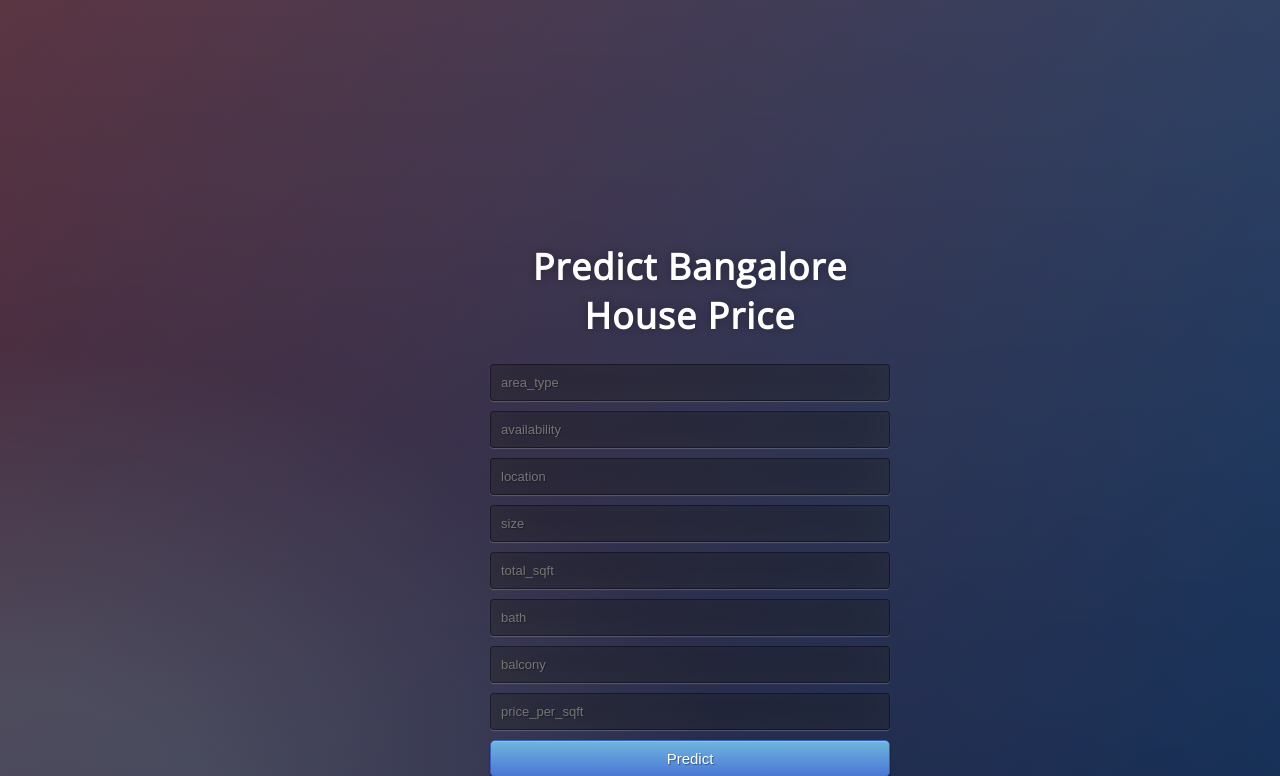
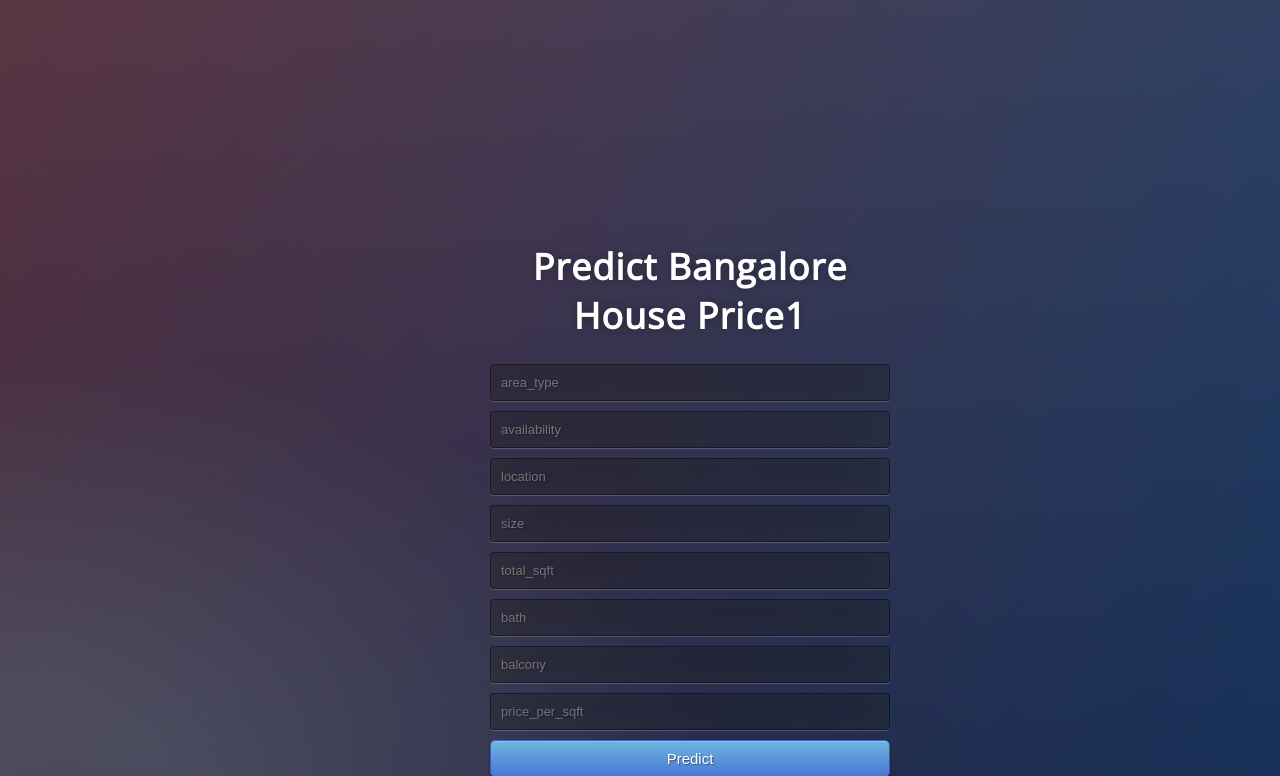
Before and after one commit to pratikdebbarman/heroku_host, a Flask app: page / in a window 1280 px wide. Shown: the top 776 px of the page. Run offline with Flask 2, Linux system fonts and the light colour scheme; parts of the project's set-up code (start-up, migrations or seed data) failed here and were passed over.

Commit message:
Update index.html

```diff
--- a/templates/index.html
+++ b/templates/index.html
@@ -18,7 +18,7 @@
    <br>
    {{ prediction_text }}
 
-	<h1>Predict Bangalore House Price</h1>
+	<h1>Predict Bangalore House Price1</h1>
 
      <!-- Main Input For Receiving Query to our ML -->
     <form action="{{ url_for('predict') }}"method="post">
```
